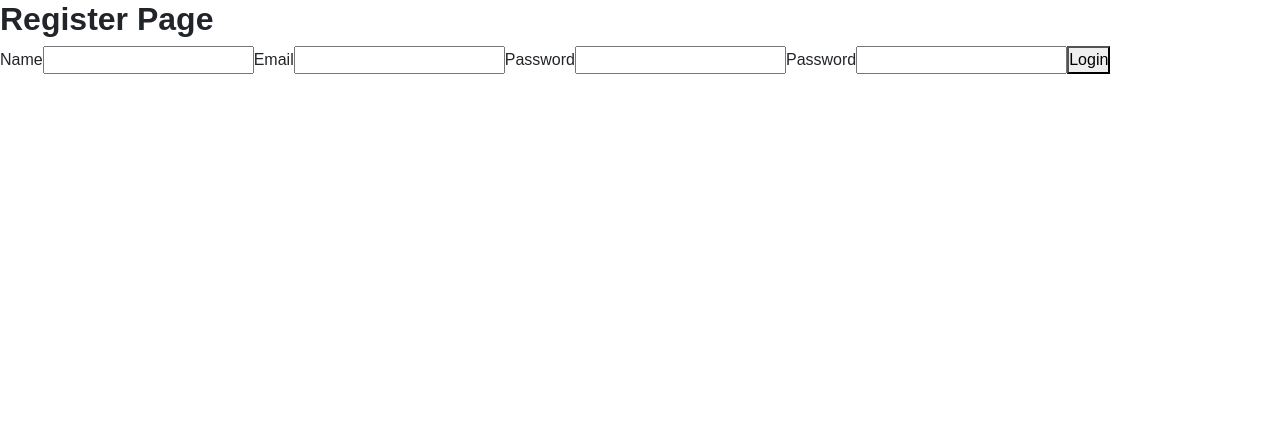
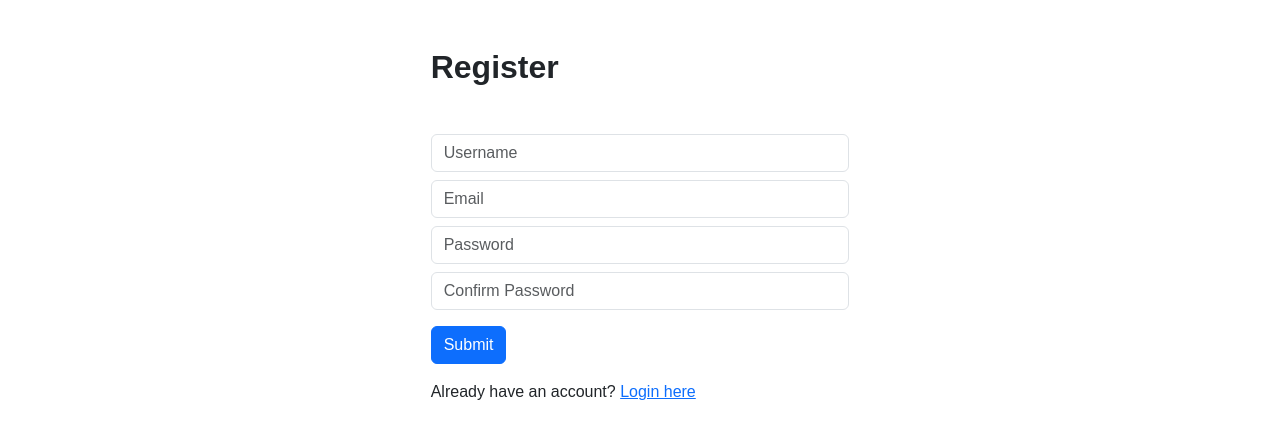
Before and after one commit to naquinem/KPI, a Vue app in the folder client/: page /register in a window 1280 px wide. Shown: the top 438 px of the page. Built offline with nearby package versions, Linux system fonts and the light colour scheme.

Commit message:
design login, register page and rename routes

```diff
--- a/client/src/App.vue
+++ b/client/src/App.vue
@@ -1,5 +1,5 @@
 <script setup>
-import { RouterView } from 'vue-router'
+import { RouterView } from 'vue-router';
 </script>
 
 <template>
--- a/client/src/axios/axios.js
+++ b/client/src/axios/axios.js
@@ -1,7 +1,7 @@
 import axios from "axios";
 
 const axiosClient = axios.create({
-    baseURL: 'http://127.0.0.1:8000/api',
+    baseURL: 'http://localhost:8000/api',
     withCredentials: true,
     headers: {
         "Accept": "application/json",
--- a/client/src/router/index.js
+++ b/client/src/router/index.js
@@ -1,4 +1,5 @@
 import { createRouter, createWebHistory } from 'vue-router';
+import Summary from '../pages/Summary.vue';
 import Home from '../components/Home.vue';
 import Login from '../views/Login.vue';
 import Register from '../views/Register.vue';
@@ -8,13 +9,17 @@ import DailyHitRate from '../pages/daily_hit_rate/DailyHitRate.vue';
 import ExcessHours from '../pages/excess_hours/ExcessHours.vue';
 import PlanningRequest from '../pages/planning_request/PlanningRequest.vue';
 import RepairOutputPerHead from '../pages/repair_output/RepairOutputPerHead.vue';
-import Summary from '../pages/Summary.vue';
+
 
 const router = createRouter({
   history: createWebHistory(import.meta.env.BASE_URL),
   routes: [
     {
-      path: '/',
+        path: '/',
+        component: Summary
+    },
+    {
+      path: '/home',
       name: 'home',
       component: Home
     },
@@ -59,11 +64,6 @@ const router = createRouter({
         component: RepairOutputPerHead
     },
     {
-        path: '/summary',
-        name: 'summary',
-        component: Summary
-    },
-    {
       path: '/about',
       name: 'about',
       // route level code-splitting
--- a/client/src/views/Login.vue
+++ b/client/src/views/Login.vue
@@ -1,30 +1,34 @@
 <template>
-    <form @submit.prevent="handleSubmit">
-        <label for="email">Email</label>
-        <input type="email" v-model="email"/>
-        <label for="password">Password</label>
-        <input type="password" v-model="password"/>
-        <button type="submit">Login</button>
+    <div class="container-fluid">
+        <div class="col-lg-4 col-md-6 col-sm-8 mx-auto my-5">
+            <h1>Login</h1>
+            <form class="form-group mt-5" @submit.prevent="handleSubmit">
+                <input v-model="email" type="email" class="form-control mt-5" placeholder="Email" required>
+                <input v-model="password" type="password" class="form-control mt-2" placeholder="Password" required>
+                <input type="submit" class="btn btn-primary my-3" @click="doLogin">
+                <p>Don't have an account? <RouterLink to="/register">Register here</RouterLink>
+                </p>
             </form>
-
+        </div>
+    </div>
 </template>
 
 <script>
 
+import { RouterLink } from 'vue-router';
 import axiosClient from '../axios/axios';
-    import csrfToken from '@/csrf/csrfToken';
 
     export default {
     name: 'Login',
     data() {
         return {
             email: '',
-                password: ''
-            }
+            password: '',
+            //errorFeild: '',
+        };
     },
     methods: {
         async handleSubmit() {
-                await csrfToken();
             try {
                 const data = {
                     email: this.email,
@@ -32,12 +36,13 @@
                 };
                 const response = await axiosClient.post('/login', data);
                 localStorage.setItem('token', response.data.token);
-                        this.$router.push('/');
+                this.$router.push('/home');
             }
             catch (error) {
-                    console.log(error)
+                console.log(error);
             }
         }
     },
+    components: { RouterLink }
 }
 </script>
--- a/client/src/views/Register.vue
+++ b/client/src/views/Register.vue
@@ -1,23 +1,25 @@
 <template>
-    <h1>Register Page</h1>
-    <form @submit.prevent="handleSubmit">
-        <label for="email">Name</label>
-        <input type="text" v-model="name"/>
-        <label for="email">Email</label>
-        <input type="email" v-model="email"/>
-        <label for="password">Password</label>
-        <input type="password" v-model="password"/>
-        <label for="password">Password</label>
-        <input type="password" v-model="cpassword"/>
-        <button type="submit">Login</button>
+    <div class="container-fluid">
+        <div class="col-lg-4 col-md-6 col-sm-8 mx-auto my-5">
+            <h1>Register</h1>
+            <form class="form-group mt-5" @submit.prevent="handleSubmit">
+                <input v-model="name" type="text" class="form-control mt-5" placeholder="Username">
+                <input v-model="email" type="email" class="form-control mt-2" placeholder="Email">
+                <input v-model="password" type="password" class="form-control mt-2" placeholder="Password">
+                <input v-model="cpassword" type="password" class="form-control mt-2" placeholder="Confirm Password">
+                <input type="submit" class="btn btn-primary my-3">
+                <p>Already have an account? <RouterLink to="/login">Login here</RouterLink>
+                </p>
             </form>
-
+        </div>
+    </div>
 </template>
 
 <script>
 
+    import { RouterLink } from 'vue-router';
     import axiosClient from '../axios/axios';
-    import csrfToken from '../csrf/csrfToken';
+
 
     export default {
     name: 'Register',
@@ -27,12 +29,10 @@
             email: '',
             password: '',
             cpassword: '',
-            }
+        };
     },
-
     methods: {
         async handleSubmit() {
-                await csrfToken();
             try {
                 const data = {
                     name: this.name,
@@ -40,16 +40,14 @@
                     password: this.password,
                     password_confirmation: this.cpassword,
                 };
-
                 const response = await axiosClient.post('/register', data);
-
                 return this.$router.push('/login');
             }
             catch (error) {
                 console.log(error);
             }
-
         }
     },
+    components: { RouterLink }
 }
 </script>
```
Also changed, not shown: 1 other file (tests, documents, lock files or other folders). Lines whose indentation alone changed are shown as unchanged.
